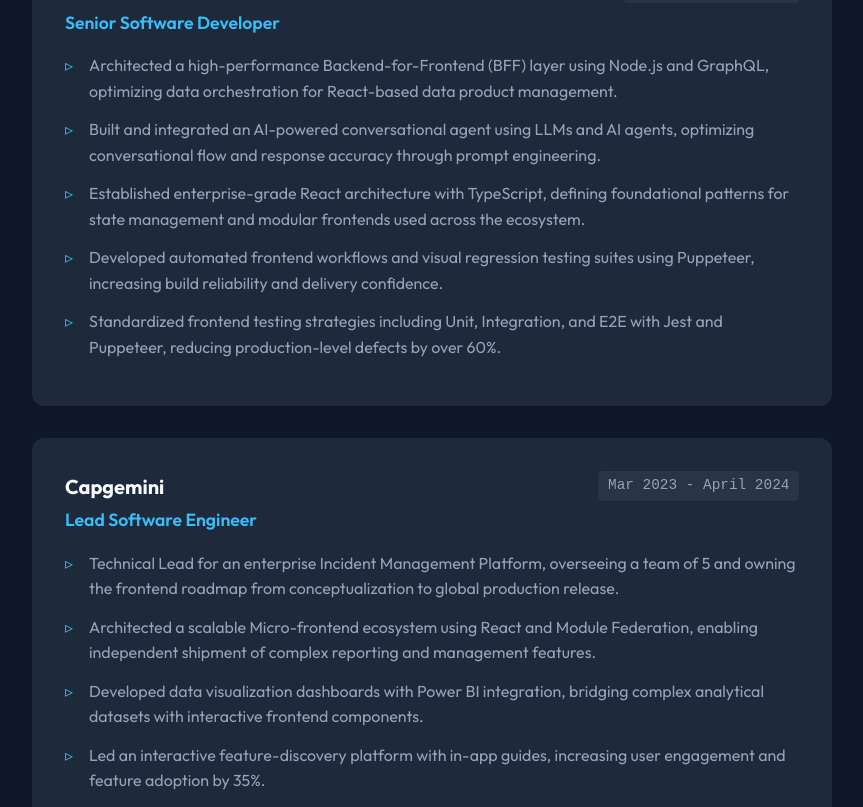
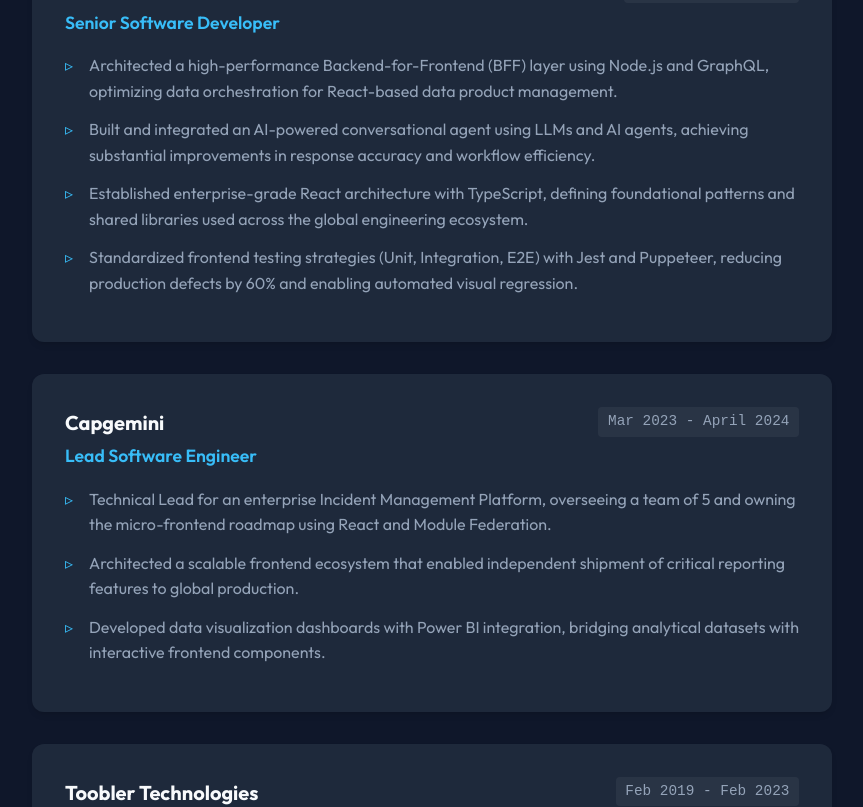
Before and after one commit to princepaulose46/My-Portfolio, a React (Vite) app: page / in a window 1280 px wide. Shown: the part 1043-1850 px from the top of the page, without its empty margins (208-1071 px from the left). Built offline with nearby package versions, Linux system fonts and the light colour scheme.

Commit message:
Update resume

```diff
--- a/public/resume.html
+++ b/public/resume.html
@@ -23,7 +23,7 @@
 
         body {
             font-family: 'Inter', system-ui, -apple-system, sans-serif;
-            line-height: 1.45;
+            line-height: 1.6;
             color: var(--text);
             background: #f1f5f9;
             font-size: 10pt;
@@ -100,7 +100,7 @@
         }
 
         section {
-            margin-bottom: 14px;
+            margin-bottom: 16px;
         }
 
         h2 {
@@ -124,7 +124,7 @@
         }
 
         .job, .project {
-            margin-bottom: 10px;
+            margin-bottom: 12px;
         }
 
         .job-header, .project-header {
@@ -161,7 +161,7 @@
         li {
             position: relative;
             padding-left: 14px;
-            margin-bottom: 4px;
+            margin-bottom: 5px;
             font-size: 10pt;
             color: #334155;
             text-align: justify;
@@ -341,10 +341,9 @@
                 </div>
                 <ul>
                     <li>Architected a high-performance Backend-for-Frontend (BFF) layer using Node.js and GraphQL, optimizing data orchestration for React-based data product management.</li>
-                    <li>Built and integrated an AI-powered conversational agent using LLMs and AI agents, optimizing conversational flow and response accuracy through prompt engineering.</li>
-                    <li>Established enterprise-grade React architecture with TypeScript, defining foundational patterns for state management and modular frontends used across the ecosystem.</li>
-                    <li>Developed automated frontend workflows and visual regression testing suites using Puppeteer, increasing build reliability and delivery confidence.</li>
-                    <li>Standardized frontend testing strategies including Unit, Integration, and E2E with Jest and Puppeteer, reducing production-level defects by over 60%.</li>
+                    <li>Built and integrated an AI-powered conversational agent using LLMs and AI agents, achieving substantial improvements in response accuracy and workflow efficiency.</li>
+                    <li>Established enterprise-grade React architecture with TypeScript, defining foundational patterns and shared libraries used across the global engineering ecosystem.</li>
+                    <li>Standardized frontend testing strategies (Unit, Integration, E2E) with Jest and Puppeteer, reducing production defects by 60% and enabling automated visual regression.</li>
                 </ul>
             </div>
 
@@ -358,10 +357,9 @@
                     <div class="location">Bengaluru, India</div>
                 </div>
                 <ul>
-                    <li>Technical Lead for an Incident Management Platform, overseeing a team of 5 and owning the frontend roadmap from conceptualization to global production release.</li>
-                    <li>Architected a scalable Micro-frontend ecosystem using React and Module Federation, enabling independent shipment of complex reporting and management features.</li>
-                    <li>Developed data visualization dashboards with Power BI integration, bridging complex analytical datasets with interactive frontend components.</li>
-                    <li>Led an interactive feature-discovery platform with in-app guides, increasing user engagement and feature adoption by 35%.</li>
+                    <li>Technical Lead for an enterprise Incident Management Platform, overseeing a team of 5 and owning the micro-frontend roadmap using React and Module Federation.</li>
+                    <li>Architected a scalable frontend ecosystem that enabled independent shipment of critical reporting features to global production.</li>
+                    <li>Developed data visualization dashboards with Power BI integration, bridging analytical datasets with interactive frontend components.</li>
                 </ul>
             </div>
         </section>
--- a/src/data/resume.json
+++ b/src/data/resume.json
@@ -20,10 +20,9 @@
       "endDate": "Present",
       "highlights": [
         "Architected a high-performance Backend-for-Frontend (BFF) layer using Node.js and GraphQL, optimizing data orchestration for React-based data product management.",
-        "Built and integrated an AI-powered conversational agent using LLMs and AI agents, optimizing conversational flow and response accuracy through prompt engineering.",
-        "Established enterprise-grade React architecture with TypeScript, defining foundational patterns for state management and modular frontends used across the ecosystem.",
-        "Developed automated frontend workflows and visual regression testing suites using Puppeteer, increasing build reliability and delivery confidence.",
-        "Standardized frontend testing strategies including Unit, Integration, and E2E with Jest and Puppeteer, reducing production-level defects by over 60%."
+        "Built and integrated an AI-powered conversational agent using LLMs and AI agents, achieving substantial improvements in response accuracy and workflow efficiency.",
+        "Established enterprise-grade React architecture with TypeScript, defining foundational patterns and shared libraries used across the global engineering ecosystem.",
+        "Standardized frontend testing strategies (Unit, Integration, E2E) with Jest and Puppeteer, reducing production defects by 60% and enabling automated visual regression."
       ]
     },
     {
@@ -32,10 +31,9 @@
       "startDate": "Mar 2023",
       "endDate": "April 2024",
       "highlights": [
-        "Technical Lead for an enterprise Incident Management Platform, overseeing a team of 5 and owning the frontend roadmap from conceptualization to global production release.",
-        "Architected a scalable Micro-frontend ecosystem using React and Module Federation, enabling independent shipment of complex reporting and management features.",
-        "Developed data visualization dashboards with Power BI integration, bridging complex analytical datasets with interactive frontend components.",
-        "Led an interactive feature-discovery platform with in-app guides, increasing user engagement and feature adoption by 35%."
+        "Technical Lead for an enterprise Incident Management Platform, overseeing a team of 5 and owning the micro-frontend roadmap using React and Module Federation.",
+        "Architected a scalable frontend ecosystem that enabled independent shipment of critical reporting features to global production.",
+        "Developed data visualization dashboards with Power BI integration, bridging analytical datasets with interactive frontend components."
       ]
     },
     {
```
Also changed, not shown: 1 other file (tests, documents, lock files or other folders).
